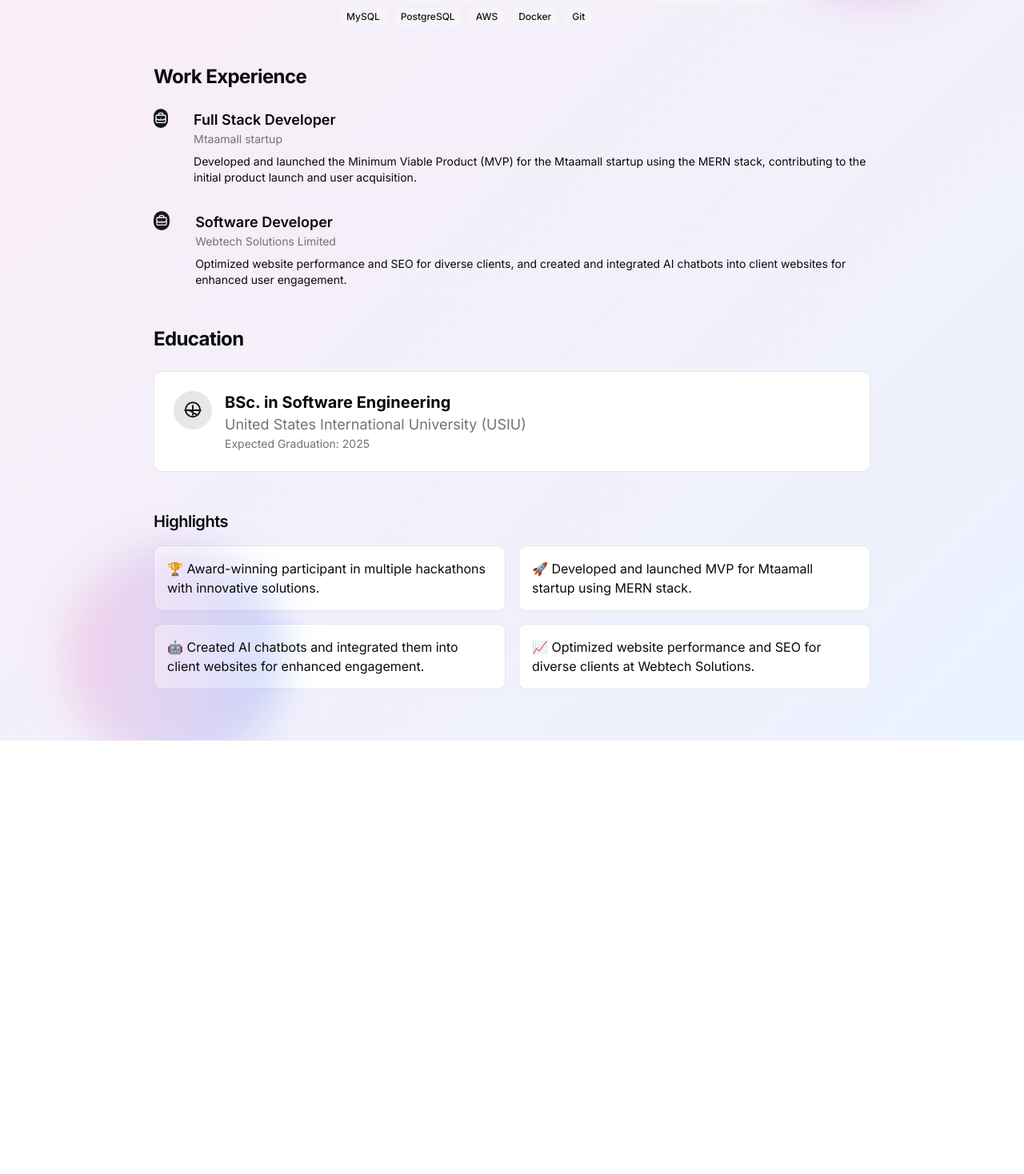
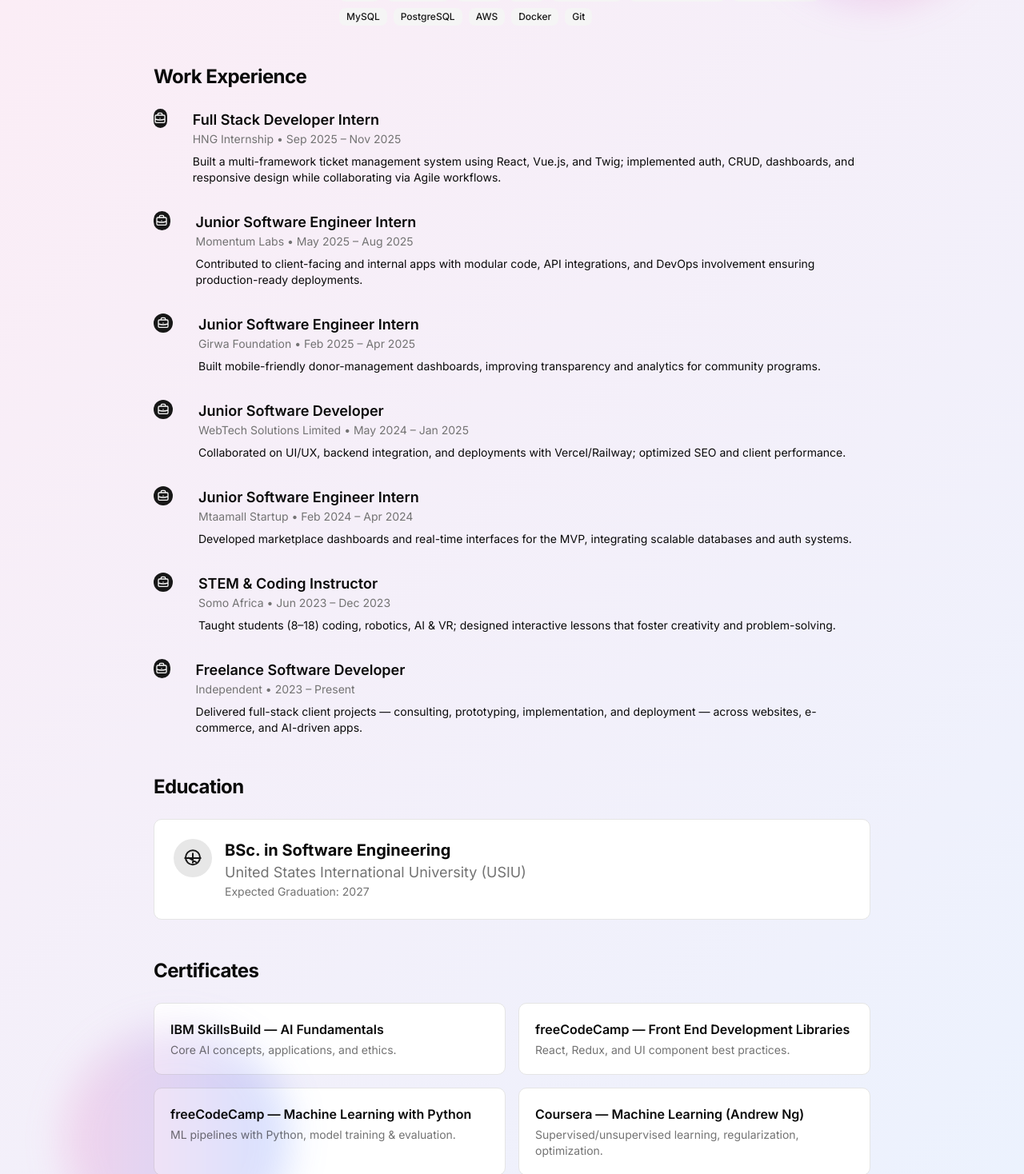
Before and after one commit to youneedgreg/Myportifolio, a Next.js app: page /about in a window 1280 px wide. Shown: the part 502-1970 px from the top of the page at 80% size. Before the commit the page ends 1428 px from the top, so only its background shows below. Built offline with nearby package versions, Linux system fonts and the light colour scheme.

Commit message:
enhance AboutClientPage layout with improved formatting and additional details

```diff
--- a/app/about/about-client.tsx
+++ b/app/about/about-client.tsx
@@ -2,7 +2,7 @@
 
 import Image from "next/image"
 import { Badge } from "@/components/ui/badge"
-import { TypeAnimation } from 'react-type-animation';
+import { TypeAnimation } from "react-type-animation"
 
 export default function AboutClientPage() {
   return (
@@ -69,9 +69,11 @@ export default function AboutClientPage() {
           </div>
         </section>
 
+        {/* Work Experience */}
         <section className="mx-auto mt-12 max-w-4xl">
           <h2 className="text-2xl font-bold tracking-tight">Work Experience</h2>
           <div className="mt-6 space-y-8">
+            {/* HNG Internship */}
             <div className="relative flex gap-8">
               <div className="absolute left-0 top-0 flex w-6 justify-center">
                 <div className="w-px bg-border"></div>
@@ -80,27 +82,109 @@ export default function AboutClientPage() {
                 <svg className="h-4 w-4" fill="none" stroke="currentColor" viewBox="0 0 24 24" xmlns="http://www.w3.org/2000/svg"><path strokeLinecap="round" strokeLinejoin="round" strokeWidth="2" d="M21 13.255A23.931 23.931 0 0112 15c-3.183 0-6.22-.62-9-1.745M16 6V4a2 2 0 00-2-2h-4a2 2 0 00-2 2v2m4 6h.01M5 20h14a2 2 0 002-2V8a2 2 0 00-2-2H5a2 2 0 00-2 2v10a2 2 0 002 2z"></path></svg>
               </div>
               <div>
-                <h3 className="text-lg font-semibold">Full Stack Developer</h3>
-                <p className="text-sm text-muted-foreground">Mtaamall startup</p>
-                <p className="mt-2 text-sm">Developed and launched the Minimum Viable Product (MVP) for the Mtaamall startup using the MERN stack, contributing to the initial product launch and user acquisition.</p>
+                <h3 className="text-lg font-semibold">Full Stack Developer Intern</h3>
+                <p className="text-sm text-muted-foreground">HNG Internship • Sep 2025 – Nov 2025</p>
+                <p className="mt-2 text-sm">
+                  Built a multi-framework ticket management system using React, Vue.js, and Twig; implemented auth,
+                  CRUD, dashboards, and responsive design while collaborating via Agile workflows.
+                </p>
               </div>
             </div>
+
+            {/* Momentum Labs */}
             <div className="relative flex gap-8">
-              <div className="absolute left-0 top-0 flex w-6 justify-center">
-                <div className="w-px bg-border"></div>
-              </div>
+              <div className="absolute left-0 top-0 flex w-6 justify-center"><div className="w-px bg-border"></div></div>
               <div className="relative z-10 flex h-6 w-6 items-center justify-center rounded-full bg-primary text-primary-foreground">
                 <svg className="h-4 w-4" fill="none" stroke="currentColor" viewBox="0 0 24 24" xmlns="http://www.w3.org/2000/svg"><path strokeLinecap="round" strokeLinejoin="round" strokeWidth="2" d="M21 13.255A23.931 23.931 0 0112 15c-3.183 0-6.22-.62-9-1.745M16 6V4a2 2 0 00-2-2h-4a2 2 0 00-2 2v2m4 6h.01M5 20h14a2 2 0 002-2V8a2 2 0 00-2-2H5a2 2 0 00-2 2v10a2 2 0 002 2z"></path></svg>
               </div>
               <div>
-                <h3 className="text-lg font-semibold">Software Developer</h3>
-                <p className="text-sm text-muted-foreground">Webtech Solutions Limited</p>
-                <p className="mt-2 text-sm">Optimized website performance and SEO for diverse clients, and created and integrated AI chatbots into client websites for enhanced user engagement.</p>
+                <h3 className="text-lg font-semibold">Junior Software Engineer Intern</h3>
+                <p className="text-sm text-muted-foreground">Momentum Labs • May 2025 – Aug 2025</p>
+                <p className="mt-2 text-sm">
+                  Contributed to client-facing and internal apps with modular code, API integrations, and DevOps
+                  involvement ensuring production-ready deployments.
+                </p>
+              </div>
+            </div>
+
+            {/* Girwa Foundation */}
+            <div className="relative flex gap-8">
+              <div className="absolute left-0 top-0 flex w-6 justify-center"><div className="w-px bg-border"></div></div>
+              <div className="relative z-10 flex h-6 w-6 items-center justify-center rounded-full bg-primary text-primary-foreground">
+                <svg className="h-4 w-4" fill="none" stroke="currentColor" viewBox="0 0 24 24" xmlns="http://www.w3.org/2000/svg"><path strokeLinecap="round" strokeLinejoin="round" strokeWidth="2" d="M21 13.255A23.931 23.931 0 0112 15c-3.183 0-6.22-.62-9-1.745M16 6V4a2 2 0 00-2-2h-4a2 2 0 00-2 2v2m4 6h.01M5 20h14a2 2 0 002-2V8a2 2 0 00-2-2H5a2 2 0 00-2 2v10a2 2 0 002 2z"></path></svg>
+              </div>
+              <div>
+                <h3 className="text-lg font-semibold">Junior Software Engineer Intern</h3>
+                <p className="text-sm text-muted-foreground">Girwa Foundation • Feb 2025 – Apr 2025</p>
+                <p className="mt-2 text-sm">
+                  Built mobile-friendly donor-management dashboards, improving transparency and analytics for community programs.
+                </p>
+              </div>
+            </div>
+
+            {/* WebTech Solutions */}
+            <div className="relative flex gap-8">
+              <div className="absolute left-0 top-0 flex w-6 justify-center"><div className="w-px bg-border"></div></div>
+              <div className="relative z-10 flex h-6 w-6 items-center justify-center rounded-full bg-primary text-primary-foreground">
+                <svg className="h-4 w-4" fill="none" stroke="currentColor" viewBox="0 0 24 24" xmlns="http://www.w3.org/2000/svg"><path strokeLinecap="round" strokeLinejoin="round" strokeWidth="2" d="M21 13.255A23.931 23.931 0 0112 15c-3.183 0-6.22-.62-9-1.745M16 6V4a2 2 0 00-2-2h-4a2 2 0 00-2 2v2m4 6h.01M5 20h14a2 2 0 002-2V8a2 2 0 00-2-2H5a2 2 0 00-2 2v10a2 2 0 002 2z"></path></svg>
+              </div>
+              <div>
+                <h3 className="text-lg font-semibold">Junior Software Developer</h3>
+                <p className="text-sm text-muted-foreground">WebTech Solutions Limited • May 2024 – Jan 2025</p>
+                <p className="mt-2 text-sm">
+                  Collaborated on UI/UX, backend integration, and deployments with Vercel/Railway; optimized SEO and client performance.
+                </p>
+              </div>
+            </div>
+
+            {/* Mtaamall */}
+            <div className="relative flex gap-8">
+              <div className="absolute left-0 top-0 flex w-6 justify-center"><div className="w-px bg-border"></div></div>
+              <div className="relative z-10 flex h-6 w-6 items-center justify-center rounded-full bg-primary text-primary-foreground">
+                <svg className="h-4 w-4" fill="none" stroke="currentColor" viewBox="0 0 24 24" xmlns="http://www.w3.org/2000/svg"><path strokeLinecap="round" strokeLinejoin="round" strokeWidth="2" d="M21 13.255A23.931 23.931 0 0112 15c-3.183 0-6.22-.62-9-1.745M16 6V4a2 2 0 00-2-2h-4a2 2 0 00-2 2v2m4 6h.01M5 20h14a2 2 0 002-2V8a2 2 0 00-2-2H5a2 2 0 00-2 2v10a2 2 0 002 2z"></path></svg>
+              </div>
+              <div>
+                <h3 className="text-lg font-semibold">Junior Software Engineer Intern</h3>
+                <p className="text-sm text-muted-foreground">Mtaamall Startup • Feb 2024 – Apr 2024</p>
+                <p className="mt-2 text-sm">
+                  Developed marketplace dashboards and real-time interfaces for the MVP, integrating scalable databases and auth systems.
+                </p>
+              </div>
+            </div>
+
+            {/* Somo Africa */}
+            <div className="relative flex gap-8">
+              <div className="absolute left-0 top-0 flex w-6 justify-center"><div className="w-px bg-border"></div></div>
+              <div className="relative z-10 flex h-6 w-6 items-center justify-center rounded-full bg-primary text-primary-foreground">
+                <svg className="h-4 w-4" fill="none" stroke="currentColor" viewBox="0 0 24 24" xmlns="http://www.w3.org/2000/svg"><path strokeLinecap="round" strokeLinejoin="round" strokeWidth="2" d="M21 13.255A23.931 23.931 0 0112 15c-3.183 0-6.22-.62-9-1.745M16 6V4a2 2 0 00-2-2h-4a2 2 0 00-2 2v2m4 6h.01M5 20h14a2 2 0 002-2V8a2 2 0 00-2-2H5a2 2 0 00-2 2v10a2 2 0 002 2z"></path></svg>
+              </div>
+              <div>
+                <h3 className="text-lg font-semibold">STEM & Coding Instructor</h3>
+                <p className="text-sm text-muted-foreground">Somo Africa • Jun 2023 – Dec 2023</p>
+                <p className="mt-2 text-sm">
+                  Taught students (8–18) coding, robotics, AI & VR; designed interactive lessons that foster creativity and problem-solving.
+                </p>
+              </div>
+            </div>
+
+            {/* Freelance */}
+            <div className="relative flex gap-8">
+              <div className="absolute left-0 top-0 flex w-6 justify-center"><div className="w-px bg-border"></div></div>
+              <div className="relative z-10 flex h-6 w-6 items-center justify-center rounded-full bg-primary text-primary-foreground">
+                <svg className="h-4 w-4" fill="none" stroke="currentColor" viewBox="0 0 24 24" xmlns="http://www.w3.org/2000/svg"><path strokeLinecap="round" strokeLinejoin="round" strokeWidth="2" d="M21 13.255A23.931 23.931 0 0112 15c-3.183 0-6.22-.62-9-1.745M16 6V4a2 2 0 00-2-2h-4a2 2 0 00-2 2v2m4 6h.01M5 20h14a2 2 0 002-2V8a2 2 0 00-2-2H5a2 2 0 00-2 2v10a2 2 0 002 2z"></path></svg>
+              </div>
+              <div>
+                <h3 className="text-lg font-semibold">Freelance Software Developer</h3>
+                <p className="text-sm text-muted-foreground">Independent • 2023 – Present</p>
+                <p className="mt-2 text-sm">
+                  Delivered full-stack client projects — consulting, prototyping, implementation, and deployment — across websites, e-commerce, and AI-driven apps.
+                </p>
               </div>
             </div>
           </div>
         </section>
 
+        {/* Education */}
         <section className="mx-auto mt-12 max-w-4xl">
           <h2 className="text-2xl font-bold tracking-tight">Education</h2>
           <div className="mt-6 space-y-4">
@@ -112,31 +196,37 @@ export default function AboutClientPage() {
                 <div>
                   <h3 className="text-xl font-bold">BSc. in Software Engineering</h3>
                   <p className="text-lg text-muted-foreground">United States International University (USIU)</p>
-                  <p className="text-sm text-muted-foreground">Expected Graduation: 2025</p>
+                  <p className="text-sm text-muted-foreground">Expected Graduation: 2027</p>
                 </div>
               </div>
-
             </div>
           </div>
         </section>
 
+        {/* Certificates */}
         <section className="mx-auto mt-12 max-w-4xl">
-          <h2 className="text-xl font-semibold tracking-tight">Highlights</h2>
-          <ul className="mt-4 grid gap-4 md:grid-cols-2">
-            <li className="rounded-lg border bg-card p-4">
-              🏆 Award-winning participant in multiple hackathons with innovative solutions.
-            </li>
-            <li className="rounded-lg border bg-card p-4">
-              🚀 Developed and launched MVP for Mtaamall startup using MERN stack.
-            </li>
-            <li className="rounded-lg border bg-card p-4">
-              🤖 Created AI chatbots and integrated them into client websites for enhanced engagement.
-            </li>
-            <li className="rounded-lg border bg-card p-4">
-              📈 Optimized website performance and SEO for diverse clients at Webtech Solutions.
-            </li>
-          </ul>
+          <h2 className="text-2xl font-bold tracking-tight">Certificates</h2>
+          <div className="mt-6 grid gap-4 md:grid-cols-2">
+            <div className="rounded-lg border bg-card p-5">
+              <h3 className="font-semibold">IBM SkillsBuild — AI Fundamentals</h3>
+              <p className="text-sm text-muted-foreground mt-1">Core AI concepts, applications, and ethics.</p>
+            </div>
+            <div className="rounded-lg border bg-card p-5">
+              <h3 className="font-semibold">freeCodeCamp — Front End Development Libraries</h3>
+              <p className="text-sm text-muted-foreground mt-1">React, Redux, and UI component best practices.</p>
+            </div>
+            <div className="rounded-lg border bg-card p-5">
+              <h3 className="font-semibold">freeCodeCamp — Machine Learning with Python</h3>
+              <p className="text-sm text-muted-foreground mt-1">ML pipelines with Python, model training & evaluation.</p>
+            </div>
+            <div className="rounded-lg border bg-card p-5">
+              <h3 className="font-semibold">Coursera — Machine Learning (Andrew Ng)</h3>
+              <p className="text-sm text-muted-foreground mt-1">Supervised/unsupervised learning, regularization, optimization.</p>
+            </div>
+          </div>
         </section>
+
+        {/* Highlights removed as requested */}
       </main>
     </div>
   )
```
